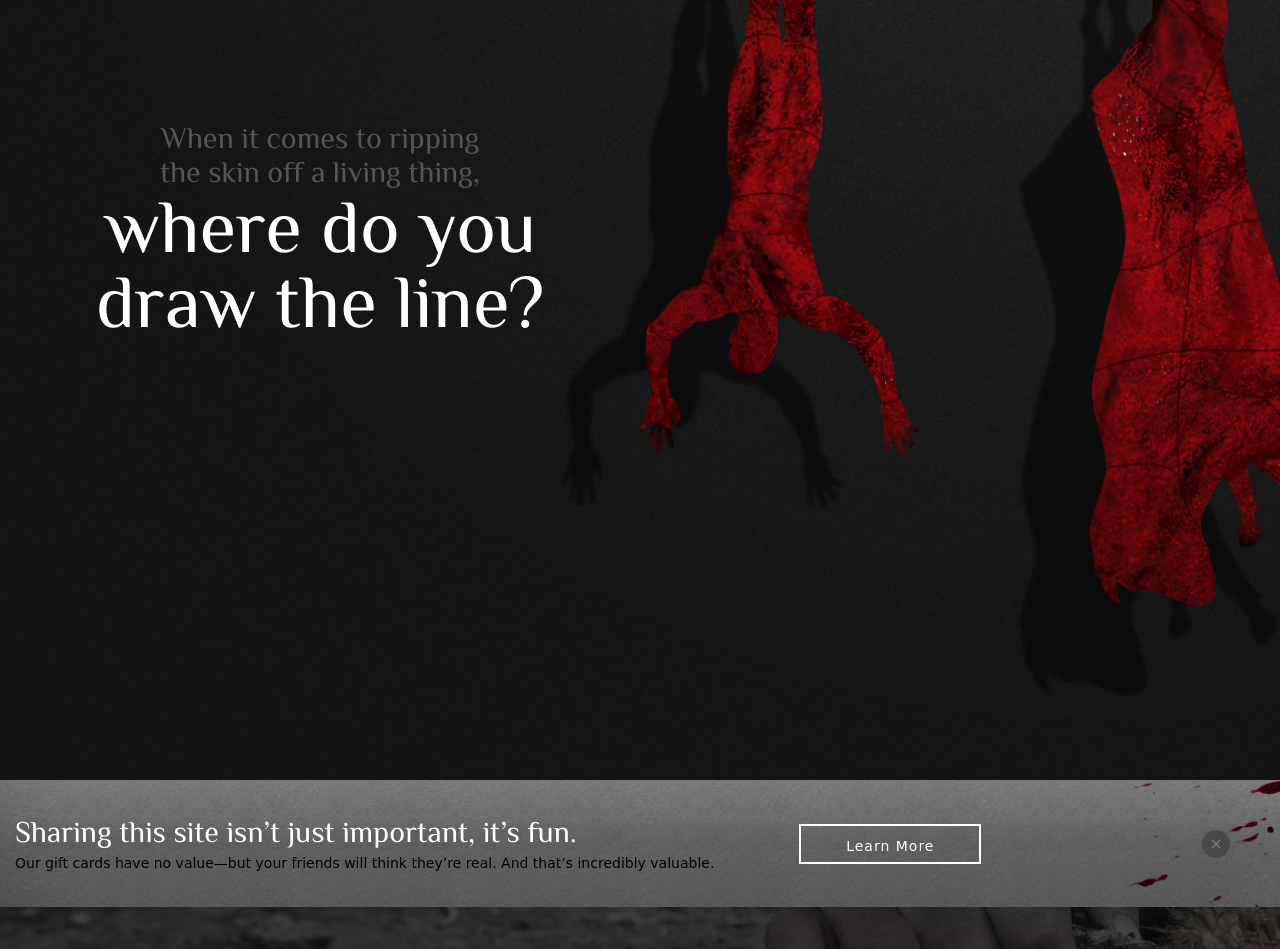
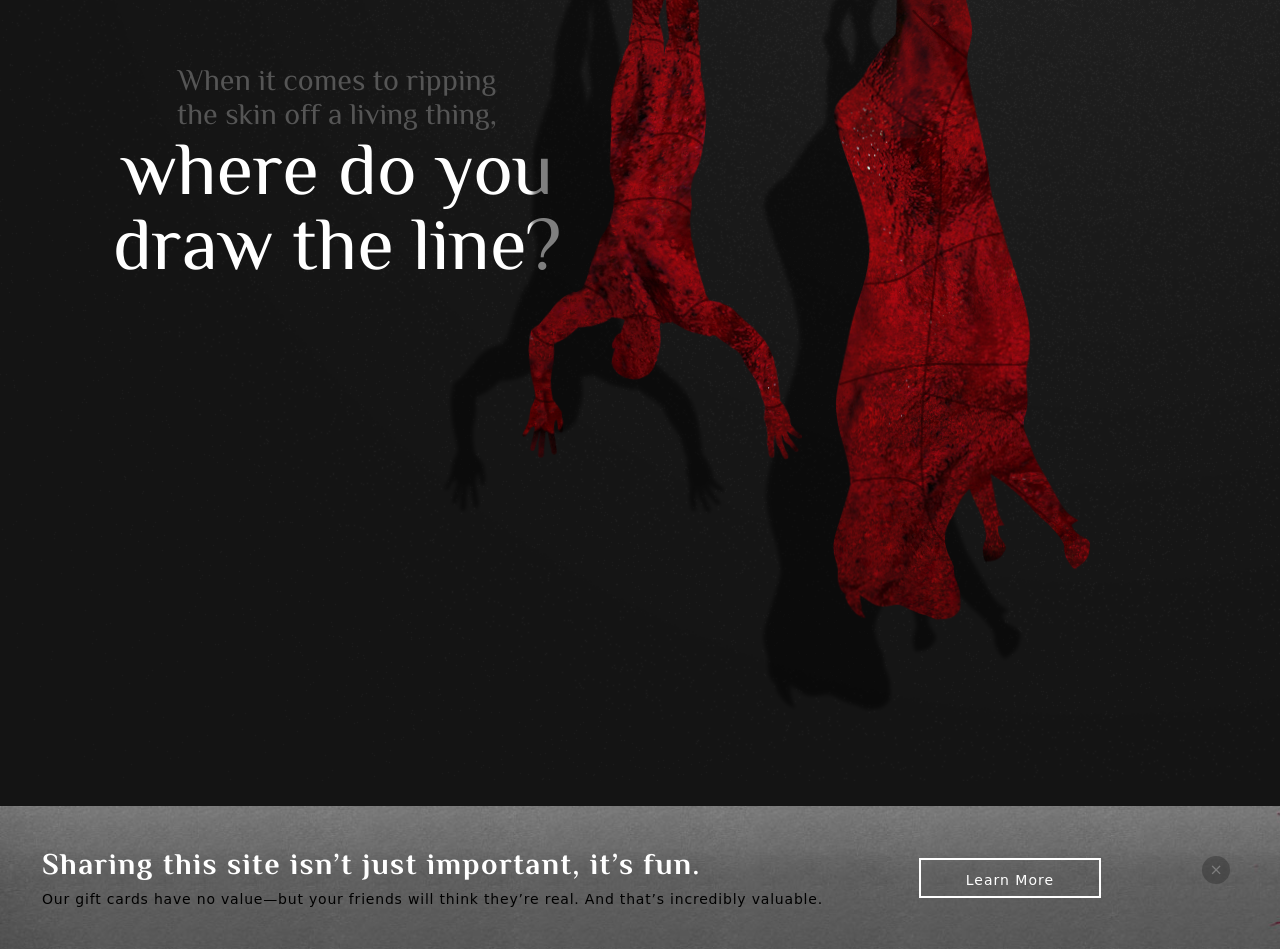
Before and after one commit to toheed-zz/discus-html, a plain HTML site: page public/index.html in a window 1280 px wide. Shown: the part 1120-2069 px from the top of the page. Drawn offline with nearby package versions, Linux system fonts and the light colour scheme; files whose address does not match are found by name; a web font is replaced by a local one.

Commit message:
css changes

```diff
--- a/assets/styles/base/_common.scss
+++ b/assets/styles/base/_common.scss
@@ -146,7 +146,7 @@
   }
 
   &.section02 {
-    height: 1100px;
+    height: 1126px;
     background: #141414;
 
     &:before {
@@ -167,16 +167,21 @@
 
       .image {
         position: absolute;
-        left: 0;
-        top: -165px;
+        left: -117px;
+        top: -160px;
         z-index: 3;
 
         &.add {
           left: auto;
-          right: -75px;
+          right: 181px;
+          top: -151px;
           z-index: 2;
         }
       }
+    }
+
+    .text-holder {
+      padding: 0 0 142px 34px;
     }
   }
 
@@ -281,7 +286,7 @@
   position: relative;
   background: url('../../img/bg-tagline.jpg') no-repeat;
   background-size: cover;
-  padding: 35px 0;
+  padding: 41px 0;
   font-size: 14px;
   line-height: 18px;
   color: #000;
@@ -310,12 +315,16 @@
   }
 
   .description {
-    margin-right: 85px;
+    margin-right: 96px;
+    margin-left: 27px;
+    letter-spacing: 0.8px;
   }
 
   .h3 {
     color: #fff;
-    margin: 0 0 5px;
+    font-weight: 700;
+    letter-spacing: 1.5px;
+    margin: 0 0 9px;
   }
 
   p {
--- a/assets/styles/components/_header.scss
+++ b/assets/styles/components/_header.scss
@@ -31,18 +31,20 @@
   display: flex;
   flex-wrap: wrap;
   justify-content: space-between;
-  margin: 0 0 58px;
+  margin: 0 0 61px;
 }
 
 .logo-urban {
   position: relative;
   width: 353px;
-  margin-top: 65px;
+  margin-top: 52px;
 
   img {
     @include img-style;
   }
 }
+
+
 
 .logo {
   display: block;
--- a/assets/styles/components/_navigation.scss
+++ b/assets/styles/components/_navigation.scss
@@ -95,7 +95,7 @@
 
 
 .menu {
-  margin: 0 -13px;
+  margin: 0 -15px;
   display: flex;
   flex-wrap: wrap;
   justify-content: center;
@@ -104,7 +104,7 @@
   line-height: 15px;
 
   li {
-    padding: 0 13px;
+    padding: 0 15px;
   }
 
   a {
--- a/public/mix-manifest.json
+++ b/public/mix-manifest.json
@@ -1,4 +1,4 @@
 {
     "/main.js": "/main.js?id=d67ae0f61ec0fb64b54d",
-    "/main.css": "/main.css?id=9c457ec7e7e829aeafa1"
+    "/main.css": "/main.css?id=cb3e39501401ab040d53"
 }
```
Also changed, not shown: public/main.css.
